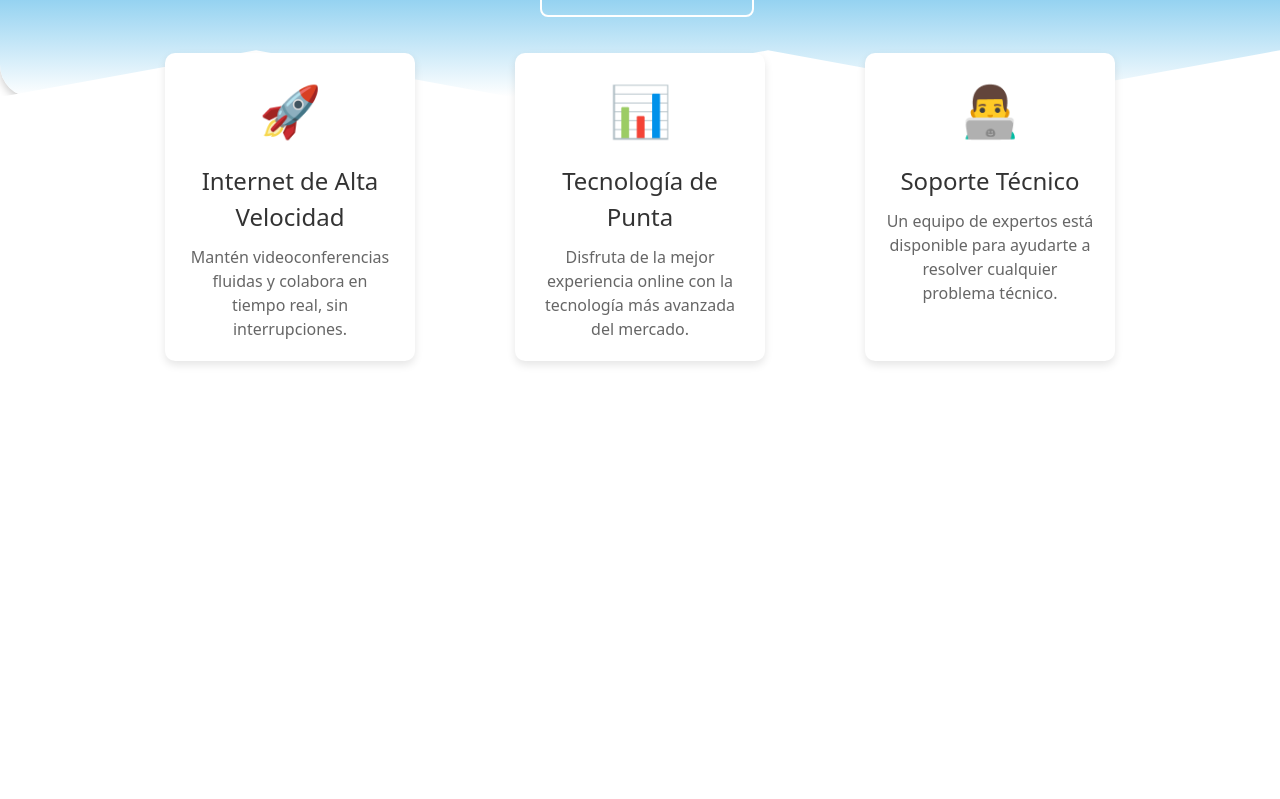
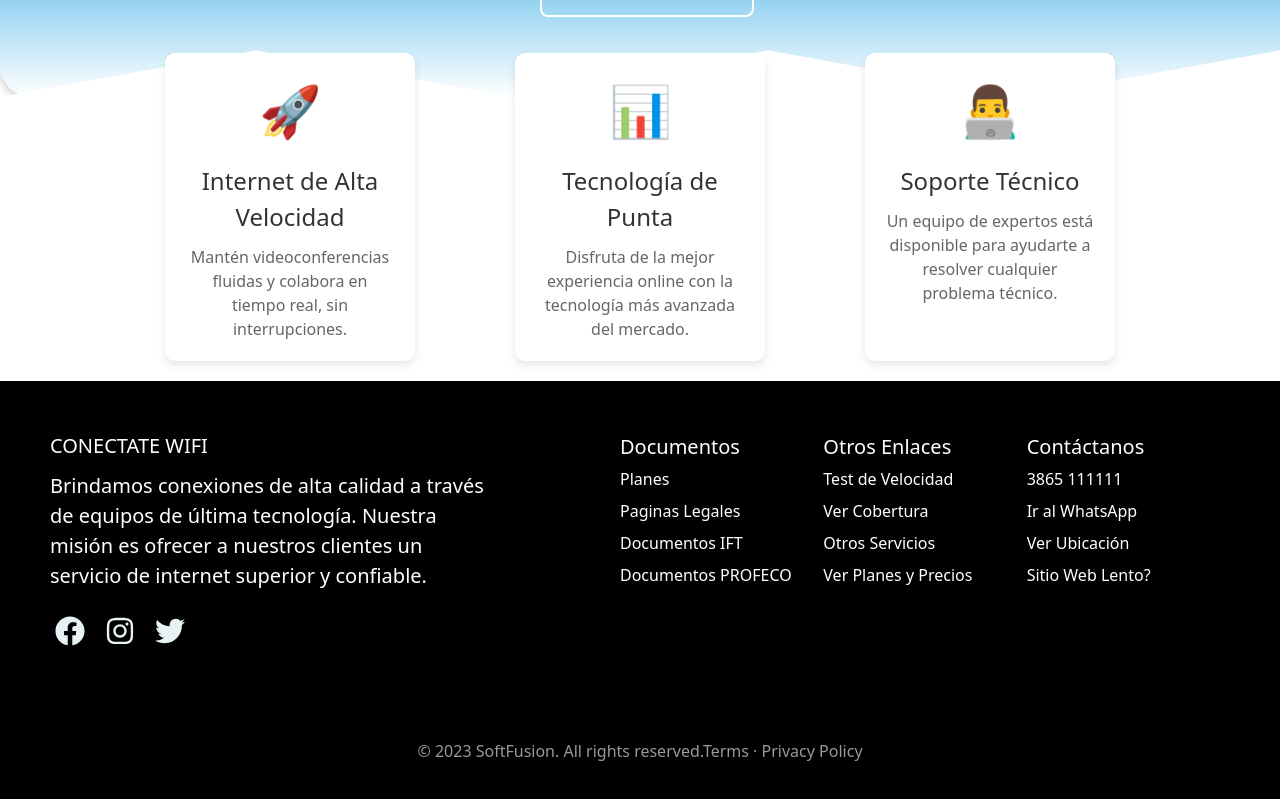
Before and after one commit to SoftFusion-Technologies/ep-cornaglia-ofi, a React (Vite) app: page / in a window 1280 px wide. Shown: the part 522-1321 px from the top of the page. Before the commit the page ends 903 px from the top, so only its background shows below. Built offline with nearby package versions, Linux system fonts and the light colour scheme.

Commit message:
update the app.jsx to render the created footer component

```diff
--- a/index.html
+++ b/index.html
@@ -6,6 +6,7 @@
     <meta name="viewport" content="width=device-width, initial-scale=1.0" />
     <title>Conectate Wifi</title>
     <link href="https://fonts.googleapis.com/css2?family=Source+Sans+3:wght@400;600&display=swap" rel="stylesheet">
+
   </head>
   <body>
     <div id="root"></div>
--- a/package.json
+++ b/package.json
@@ -13,6 +13,7 @@
     "ep-conectate-ofi": "file:",
     "react": "^18.3.1",
     "react-dom": "^18.3.1",
+    "react-icons": "^5.3.0",
     "react-router-dom": "^6.26.0"
   },
   "devDependencies": {
--- a/src/App.jsx
+++ b/src/App.jsx
@@ -2,6 +2,7 @@ import './App.css'
 import { BrowserRouter as Router, Route, Routes } from 'react-router-dom';
 import Nav from './Components/Nav';
 import Home from './Pages/Home';
+import Footer from './Components/Footer';
 
 const App = () => {
 
@@ -11,6 +12,7 @@ const App = () => {
       <Routes>
         <Route path="/" element={<Home></Home>} />
       </Routes>
+      <Footer />
     </Router>
   );
 }
--- /dev/null
+++ b/src/Components/Footer.jsx
@@ -0,0 +1,61 @@
+import { Link } from 'react-router-dom';
+import "../Styles/Footer.css"
+import { FaFacebook, FaInstagram, FaTwitter} from "react-icons/fa"
+
+const Footer = () => {
+  return (
+    <footer className="footer">
+        <div className="footer-left">
+            <h2 className="titulo">
+                CONECTATE WIFI
+            </h2>
+            <p className="description">
+            Brindamos conexiones de alta calidad a través de equipos de última tecnología.
+            Nuestra misión es ofrecer a nuestros clientes un servicio de internet superior y confiable.
+            </p>
+            <div className="socials">
+                <li><Link to="#"><FaFacebook /></Link></li>
+                <li><Link to="#"><FaInstagram /></Link></li>
+                <li><Link to="#"><FaTwitter /></Link></li>
+            </div>
+        </div>
+        <ul className="footer-right">
+            <li>
+                <h2>Documentos</h2>
+                <ul className="box">
+                    <li><Link to="#">Planes</Link></li>
+                    <li><Link to="#">Paginas Legales</Link></li>
+                    <li><Link to="#">Documentos IFT</Link></li>
+                    <li><Link to="#">Documentos PROFECO</Link></li>
+                </ul>
+            </li>
+
+            <li>
+                <h2>Otros Enlaces</h2>
+                <ul className="box">
+                    <li><Link to="#">Test de Velocidad</Link></li>
+                    <li><Link to="#">Ver Cobertura</Link></li>
+                    <li><Link to="#">Otros Servicios</Link></li>
+                    <li><Link to="#">Ver Planes y Precios</Link></li>
+                </ul>
+            </li>
+
+            <li>
+                <h2>Contáctanos</h2>
+                <ul className="box">
+                    <li><Link to="#">3865 111111</Link></li>
+                    <li><Link to="#">Ir al WhatsApp</Link></li>
+                    <li><Link to="#">Ver Ubicación</Link></li>
+                    <li><Link to="#">Sitio Web Lento?</Link></li>
+                </ul>
+            </li>
+        </ul>
+        <div className='footer-bottom'>
+            <span>© 2023 SoftFusion. All rights reserved.</span>
+            <span>Terms · Privacy Policy</span>
+        </div>
+    </footer>
+  )
+}
+
+export default Footer
--- /dev/null
+++ b/src/Styles/Footer.css
@@ -0,0 +1,111 @@
+*,*:before,*:after{
+    box-sizing: border-box;
+}
+
+footer{
+    display: flex;
+    flex-flow: row wrap;
+    padding: 50px;
+    color: #fff;
+    background-color: #000;
+}
+.footer > *{
+    flex: 1 100%;
+}
+.footer-left{
+    margin-right: 1.25em;
+    margin-bottom: 2em;
+}
+
+.titulo{
+    font-size: 20px;
+}
+h2{
+    font-weight: bold;
+    font-size: 15px;
+    color: #fff;
+}
+
+.footer ul{
+    list-style: none;
+    padding-left: 0;
+}
+.footer li{
+    text-decoration: none;
+    line-height: 2em;
+}
+.footer-right{
+    display: flex;
+    flex-flow: row wrap;
+}
+.footer-right > *{
+    flex: 1 50%;
+    margin-right: 1.25em;
+}
+.footer-right h2{
+    font-size: 20px;
+}
+
+
+.box li{
+    color: #fff;
+}
+
+.box li :hover{
+    color: #ef4444;
+}
+
+.footer-bottom{
+    text-align: center;
+    color: #999;
+    padding-top: 50px;
+}
+.footer-left p{
+    text-align: left;
+    padding-right: 20%;
+    color: #fff;
+}
+.socials li{
+    margin-top: 20px;
+    background: #000;
+    width: 40px;
+    height: 40px;
+    display: inline-block;
+    align-items: center;
+    justify-content: center;
+    margin-right: 10px;
+    border-radius: 50%;
+    transition: transform 0.3s ease;
+}
+
+.socials li:hover {
+    transform: scale(1.2);
+}
+
+.socials li a{
+    display: inline-block;
+    color: #e7f2f4;
+    align-items: center;
+    justify-content: center;
+    width: 40px;
+    height: 40px;
+    margin-right: 20px;
+    font-size: 30px;
+    padding: 5px;
+}
+
+.socials li a:hover {
+    color: #ef4444;
+}
+
+@media screen and (min-width: 600px){
+    .footer-right > *{
+        flex: 1;
+    }
+    .footer-left{
+        flex: 1 0px;
+    }
+    .footer-right{
+        flex: 2 0px;
+    }
+}
```
Also changed, not shown: 1 other file (tests, documents, lock files or other folders).
